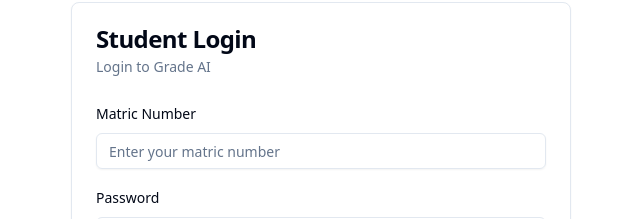
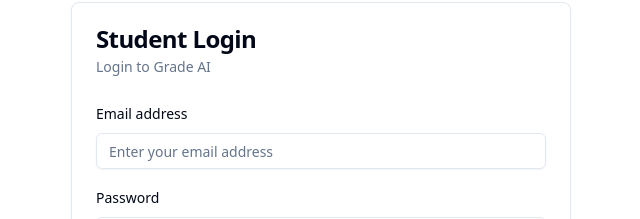
Before and after one commit to skeby/Code-Crushers, a React (Vite) app in the folder frontend/: page /login in a window 1280 px wide. Shown: the part 288-507 px from the top of the page, without its empty margins (319-959 px from the left). Built offline with nearby package versions, Linux system fonts and the light colour scheme.

Commit message:
fix: change login field to email

```diff
--- a/frontend/src/pages/Login.tsx
+++ b/frontend/src/pages/Login.tsx
@@ -149,17 +149,10 @@
                           name="username"
                           render={({ field }) => (
                             <FormItem>
-                              <FormLabel>
-                                {tab === "Student" ? "Matric" : "Registration"}{" "}
-                                Number
-                              </FormLabel>
+                              <FormLabel>Email address</FormLabel>
                               <FormControl>
                                 <Input
-                                  placeholder={`Enter your ${
-                                    tab === "Student"
-                                      ? "matric"
-                                      : "registration"
-                                  } number`}
+                                  placeholder={`Enter your email address`}
                                   {...field}
                                 />
                               </FormControl>
```
